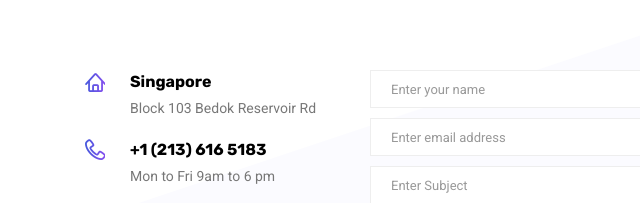
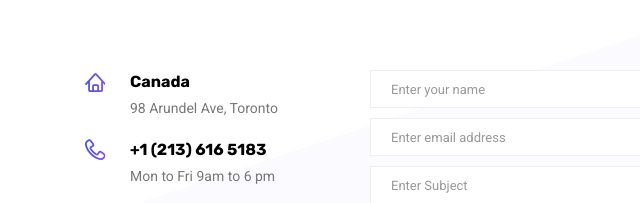
Before and after one commit to weblionking/HTML, a website: page dist/contact.html in a window 1280 px wide. Shown: the part 615-818 px from the top of the page, 0-640 px from the left. Drawn offline with Linux system fonts and the light colour scheme; some packages are replaced by stand-ins of ours.

Commit message:
Change the address

```diff
--- a/dist/contact.html
+++ b/dist/contact.html
@@ -73,8 +73,8 @@
                     <div class="contact_info">
                         <div class="info_item">
                             <i class="lnr lnr-home"></i>
-                            <h6>Singapore</h6>
-                            <p>Block 103 Bedok Reservoir Rd</p>
+                            <h6>Canada</h6>
+                            <p>98 Arundel Ave, Toronto</p>
                         </div>
                         <div class="info_item">
                             <i class="lnr lnr-phone-handset"></i>
```
Also changed, not shown: 1 other file.
